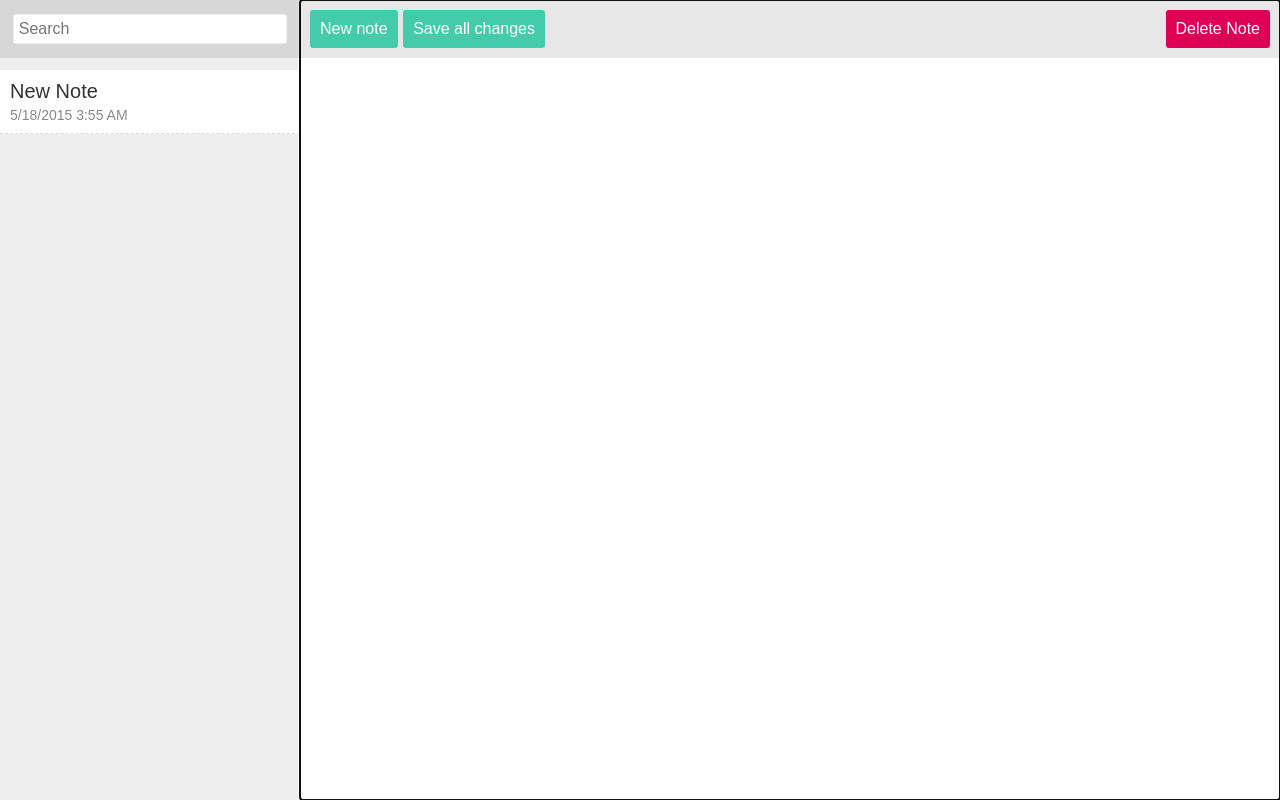
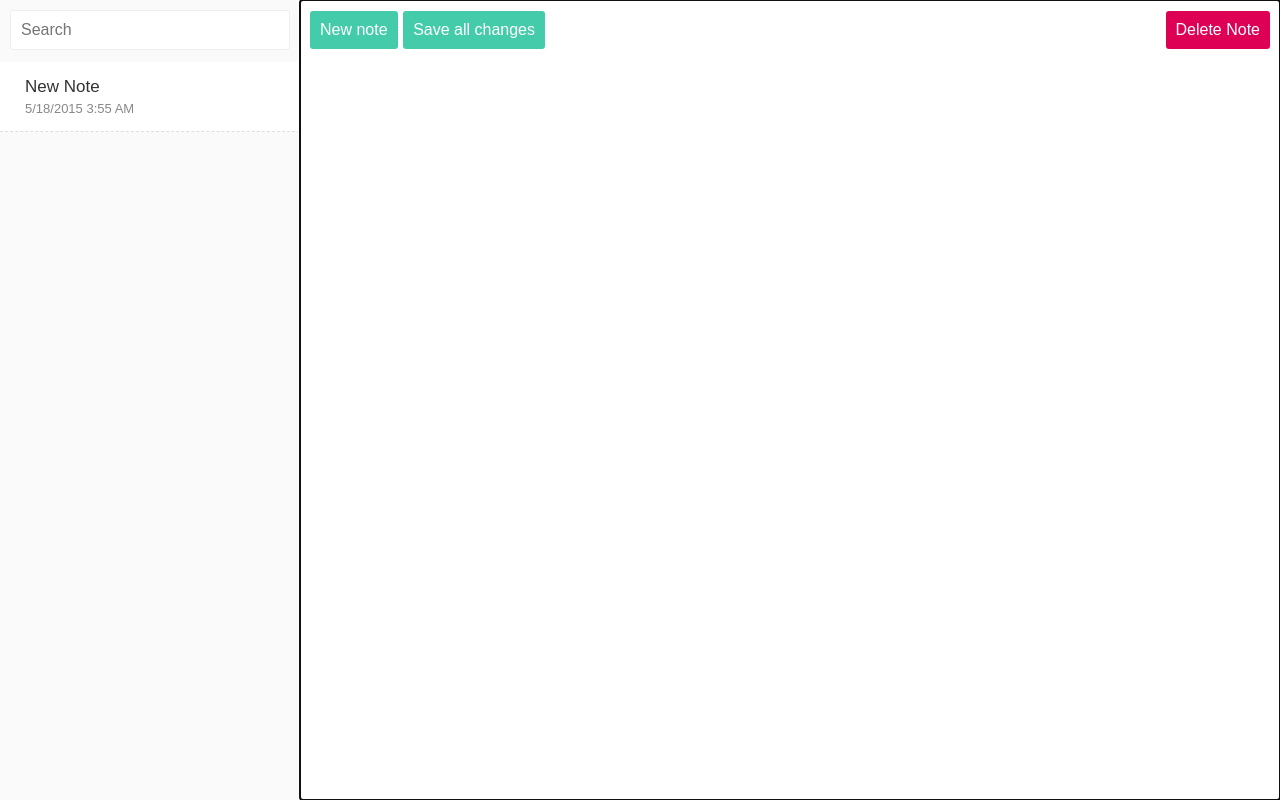
Before and after one commit to yaphi1/guide, a website: page index.html in a window 1280 px wide. Both pictures are taken after a click on the button "New note". Drawn offline with nearby package versions, Linux system fonts and the light colour scheme; no server answers.

Commit message:
updated style

```diff
--- a/data.json
+++ b/data.json
@@ -1 +1 @@
-{"1431388573761":{"updated":"1431490075303","content":"info 1"},"1431388573762":{"updated":"1431447655863","content":"info 2"},"1431388573763":{"updated":"1431388573773","content":"info 3"},"1431388573764":{"updated":"1431388573774","content":"info 4"},"1431562123562":{"updated":"1431636187015","content":"asdf asdf blarg"},"1431566694438":{"updated":"1431636189775","content":"this new note"},"1431723971348":{"updated":"1431798964001","content":"this is a test 2"},"1431723979950":{"updated":"1431791817961","content":"asdf2"}}
+{"1431388573761":{"updated":"1431490075303","content":"info 1"},"1431388573762":{"updated":"1431447655863","content":"info 2"},"1431388573763":{"updated":"1431388573773","content":"info 3"},"1431388573764":{"updated":"1431388573774","content":"info 4"},"1431562123562":{"updated":"1431636187015","content":"asdf asdf blarg"},"1431566694438":{"updated":"1431636189775","content":"this new note"},"1431723971348":{"updated":"1431900522089","content":"UI considerations:\n\nbutton colors should clearly indicate function (delete should be red, but new and save might have a bit more leeway)"},"1431723979950":{"updated":"1431791817961","content":"asdf2"}}
--- a/index.html
+++ b/index.html
@@ -47,7 +47,7 @@ form{
 	width:30%;
 	padding: 0px;
 	box-sizing:border-box;
-	background: #eee;
+	background: #fafafa;
 	display: inline-block;
 	margin: 0px;
 	overflow: scroll;
@@ -58,13 +58,14 @@ form{
 	padding: 0px;
 	box-sizing:border-box;
 	margin: 0px;
-	padding-top: 70px;
+	padding-top: 62px;
 }
 
 #note_titles li{
 	list-style-type: none;
-	padding: 10px;
+	padding: 15px 25px;
 	border-bottom: 1px dashed #ddd;
+	font-size: 17px;
 }
 
 #note_titles li:hover{
@@ -72,7 +73,7 @@ form{
 }
 
 .date_div{
-	font-size: 14px;
+	font-size: 13px;
 	font-weight: 100;
 	color: #888;
 	padding-top: 4px;
@@ -92,11 +93,13 @@ form{
 	border: 0px;
 	overflow: scroll;
 	resize: none;
-	padding: 20px;
-	padding-top: 80px;
 
 	background: #fff;
 	color: #555;
+
+	padding: 90px 35px 30px;
+	font-size: 25px;
+	font-weight: 100;
 }
 
 
@@ -146,10 +149,10 @@ form{
 
 #searchbar{
 	border: 1px solid #eee;
-	padding: 5px;
+	padding: 10px;
 	border-radius: 3px;
 	font-size: 16px;
-	width: 98%;
+	width: 100%;
 	box-sizing:border-box;
 }
 
@@ -166,10 +169,32 @@ form{
 
 #topbar{
 	position: fixed;
-	background: rgba(22,22,22,0.1);
+	/*background: rgba(22,22,22,0.1);*/
 	left: 0px;
 	top: 0px;
 	width: 100%;
+}
+
+
+
+
+
+
+/************************************************
+color tests REMEMBER TO DELETE
+*************************************************/
+
+#note_titles_container{
+	/*background: #58488A;*/
+	/*background: #f8fffb;*/
+}
+
+button{
+	/*background: #bbb !important;*/
+}
+
+#note_titles li:hover{
+	background: #fff;
 }
 
 </style>
```
